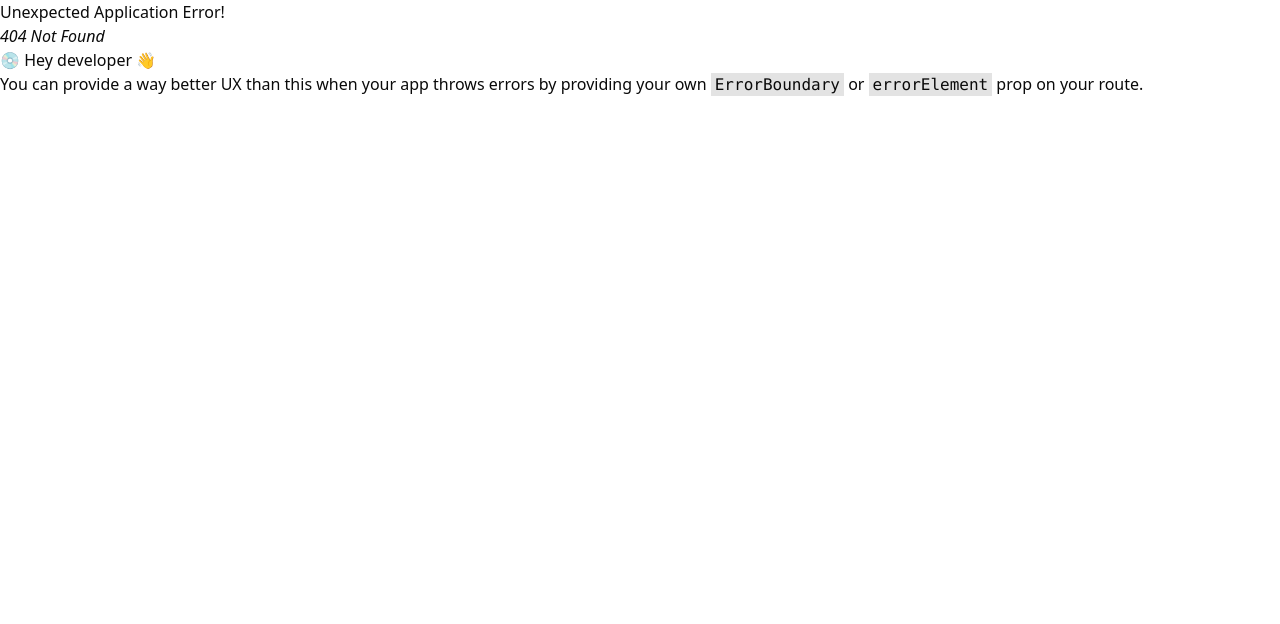
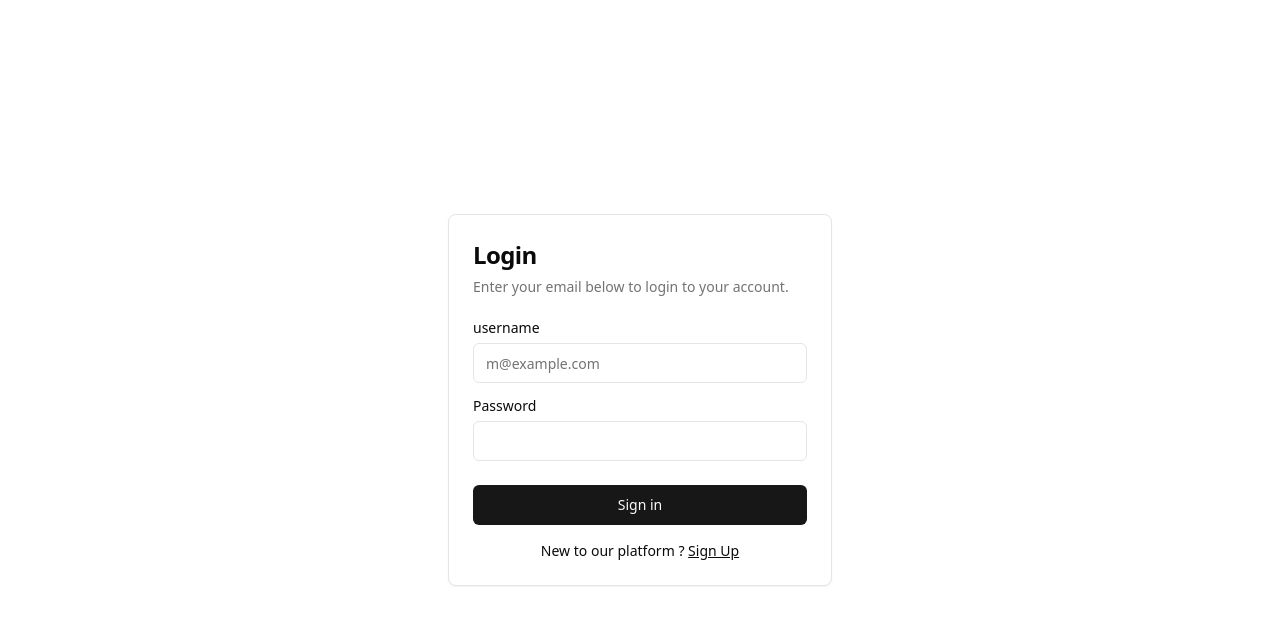
Before and after one commit to success-glich/Artist-Mangement-System, a React (Vite) app in the folder client/: page /auth/login in a window 1280 px wide. Before the commit this address had no page. Shown: the top 624 px of the page. Built offline with nearby package versions, Linux system fonts and the light colour scheme.

Commit message:
add login page

```diff
--- a/client/package.json
+++ b/client/package.json
@@ -10,6 +10,7 @@
     "preview": "vite preview"
   },
   "dependencies": {
+    "@radix-ui/react-label": "^2.0.2",
     "@radix-ui/react-slot": "^1.0.2",
     "class-variance-authority": "^0.7.0",
     "clsx": "^2.1.1",
--- a/client/src/App.tsx
+++ /dev/null
@@ -1,16 +0,0 @@
-import { Button } from "./components/ui/button"
-
-
-function App() {
-
-  return (
-    <>
-      <div>
-
-        <Button>Click me</Button>
-      </div>
-    </>
-  )
-}
-
-export default App
--- /dev/null
+++ b/client/src/components/ui/card.tsx
@@ -0,0 +1,79 @@
+import * as React from "react"
+
+import { cn } from "@/lib/utils"
+
+const Card = React.forwardRef<
+  HTMLDivElement,
+  React.HTMLAttributes<HTMLDivElement>
+>(({ className, ...props }, ref) => (
+  <div
+    ref={ref}
+    className={cn(
+      "rounded-lg border bg-card text-card-foreground shadow-sm",
+      className
+    )}
+    {...props}
+  />
+))
+Card.displayName = "Card"
+
+const CardHeader = React.forwardRef<
+  HTMLDivElement,
+  React.HTMLAttributes<HTMLDivElement>
+>(({ className, ...props }, ref) => (
+  <div
+    ref={ref}
+    className={cn("flex flex-col space-y-1.5 p-6", className)}
+    {...props}
+  />
+))
+CardHeader.displayName = "CardHeader"
+
+const CardTitle = React.forwardRef<
+  HTMLParagraphElement,
+  React.HTMLAttributes<HTMLHeadingElement>
+>(({ className, ...props }, ref) => (
+  <h3
+    ref={ref}
+    className={cn(
+      "text-2xl font-semibold leading-none tracking-tight",
+      className
+    )}
+    {...props}
+  />
+))
+CardTitle.displayName = "CardTitle"
+
+const CardDescription = React.forwardRef<
+  HTMLParagraphElement,
+  React.HTMLAttributes<HTMLParagraphElement>
+>(({ className, ...props }, ref) => (
+  <p
+    ref={ref}
+    className={cn("text-sm text-muted-foreground", className)}
+    {...props}
+  />
+))
+CardDescription.displayName = "CardDescription"
+
+const CardContent = React.forwardRef<
+  HTMLDivElement,
+  React.HTMLAttributes<HTMLDivElement>
+>(({ className, ...props }, ref) => (
+  <div ref={ref} className={cn("p-6 pt-0", className)} {...props} />
+))
+CardContent.displayName = "CardContent"
+
+const CardFooter = React.forwardRef<
+  HTMLDivElement,
+  React.HTMLAttributes<HTMLDivElement>
+>(({ className, ...props }, ref) => (
+  <div
+    ref={ref}
+    className={cn("flex items-center p-6 pt-0", className)}
+    {...props}
+  />
+))
+CardFooter.displayName = "CardFooter"
+
+export { Card, CardHeader, CardFooter, CardTitle, CardDescription, CardContent }
--- /dev/null
+++ b/client/src/components/ui/input.tsx
@@ -0,0 +1,25 @@
+import * as React from "react"
+
+import { cn } from "@/lib/utils"
+
+export interface InputProps
+  extends React.InputHTMLAttributes<HTMLInputElement> {}
+
+const Input = React.forwardRef<HTMLInputElement, InputProps>(
+  ({ className, type, ...props }, ref) => {
+    return (
+      <input
+        type={type}
+        className={cn(
+          "flex h-10 w-full rounded-md border border-input bg-background px-3 py-2 text-sm ring-offset-background file:border-0 file:bg-transparent file:text-sm file:font-medium placeholder:text-muted-foreground focus-visible:outline-none focus-visible:ring-2 focus-visible:ring-ring focus-visible:ring-offset-2 disabled:cursor-not-allowed disabled:opacity-50",
+          className
+        )}
+        ref={ref}
+        {...props}
+      />
+    )
+  }
+)
+Input.displayName = "Input"
+
+export { Input }
--- /dev/null
+++ b/client/src/components/ui/label.tsx
@@ -0,0 +1,26 @@
+"use client"
+
+import * as React from "react"
+import * as LabelPrimitive from "@radix-ui/react-label"
+import { cva, type VariantProps } from "class-variance-authority"
+
+import { cn } from "@/lib/utils"
+
+const labelVariants = cva(
+  "text-sm font-medium leading-none peer-disabled:cursor-not-allowed peer-disabled:opacity-70"
+)
+
+const Label = React.forwardRef<
+  React.ElementRef<typeof LabelPrimitive.Root>,
+  React.ComponentPropsWithoutRef<typeof LabelPrimitive.Root> &
+    VariantProps<typeof labelVariants>
+>(({ className, ...props }, ref) => (
+  <LabelPrimitive.Root
+    ref={ref}
+    className={cn(labelVariants(), className)}
+    {...props}
+  />
+))
+Label.displayName = LabelPrimitive.Root.displayName
+
+export { Label }
--- /dev/null
+++ b/client/src/layouts/AuthLayout.tsx
@@ -0,0 +1,10 @@
+
+import { Outlet } from 'react-router-dom'
+
+export const AuthLayout = () => {
+    return (
+        <><Outlet /></>
+    )
+}
+
+export default AuthLayout;
--- /dev/null
+++ b/client/src/pages/LoginPage.tsx
@@ -0,0 +1,63 @@
+import { Button } from "@/components/ui/button"
+import {
+    Card,
+    CardContent,
+    CardDescription,
+    CardFooter,
+    CardHeader,
+    CardTitle,
+} from "@/components/ui/card"
+import { Input } from "@/components/ui/input"
+import { Label } from "@/components/ui/label"
+import { useRef } from "react"
+import { Link } from "react-router-dom"
+
+function LoginPage() {
+    const usernameRef = useRef<HTMLInputElement>(null);
+    const passwordRef = useRef<HTMLInputElement>(null);
+
+    const handleLogin = () => {
+        const username = usernameRef.current?.value;
+        const password = passwordRef.current?.value;
+
+        // Perform login logic here
+        console.log(`Logging in with email: ${username} and password: ${password}`);
+    }
+
+    return (
+        <div className="container h-screen flex items-center justify-center ">
+            <Card className="w-full max-w-sm">
+                <CardHeader>
+                    <CardTitle className="text-2xl">Login</CardTitle>
+                    <CardDescription>
+                        Enter your email below to login to your account.
+                    </CardDescription>
+                </CardHeader>
+                <CardContent className="grid gap-4">
+                    <div className="grid gap-2">
+                        <Label htmlFor="username">username</Label>
+                        <Input ref={usernameRef} id="username" type="username" placeholder="m@example.com" required />
+                    </div>
+                    <div className="grid gap-2">
+                        <Label htmlFor="password">Password</Label>
+                        <Input ref={passwordRef} id="password" type="password" required />
+                    </div>
+                </CardContent>
+                <CardFooter>
+                    <div className="w-full  text-center ">
+                        <Button className="w-full" onClick={handleLogin}>Sign in</Button>
+                        <div className="text-sm mt-4">
+                            New to our platform ?{" "}
+                            <Link to="/register" className="underline">
+                                Sign Up
+                            </Link>
+                        </div>
+
+                    </div>
+                </CardFooter>
+            </Card>
+        </div>
+    )
+}
+
+export default LoginPage
```
Also changed, not shown: client/src/router.tsx (+11 -3 lines), 1 other file (tests, documents, lock files or other folders).
